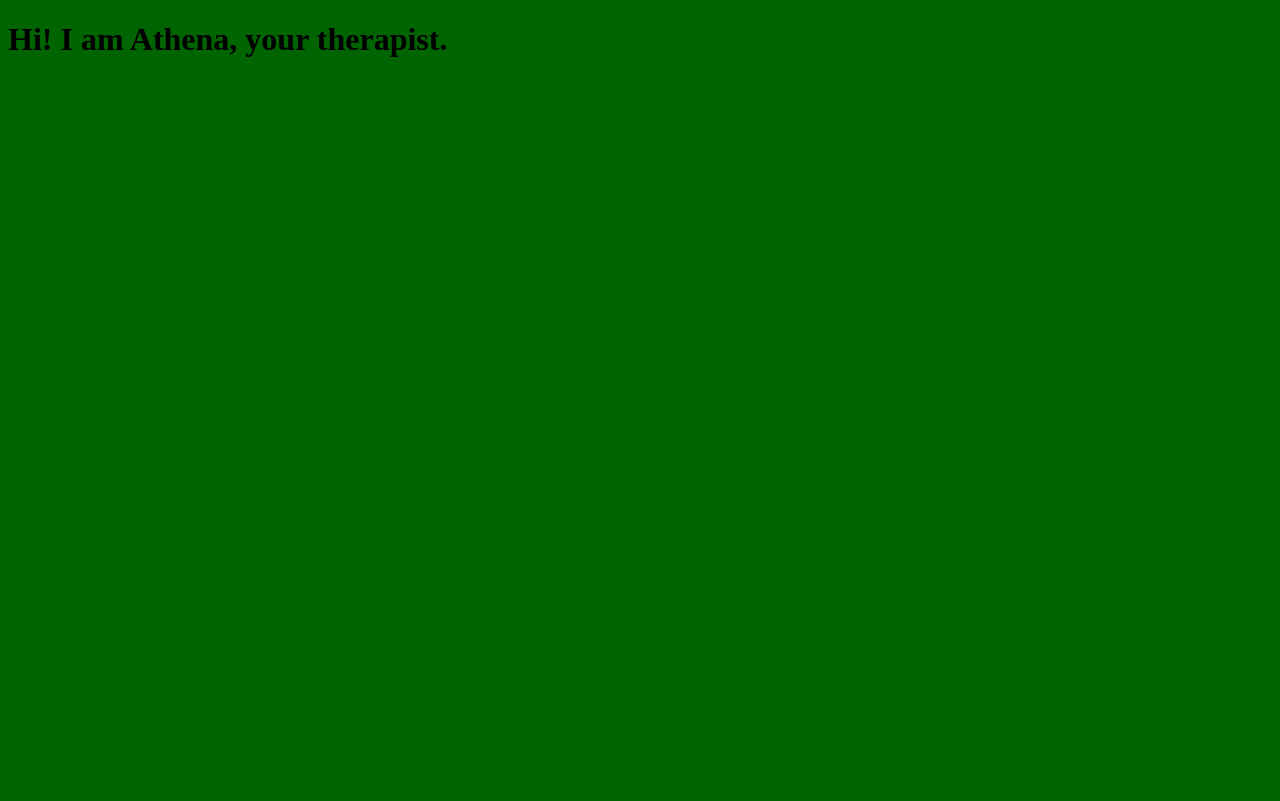
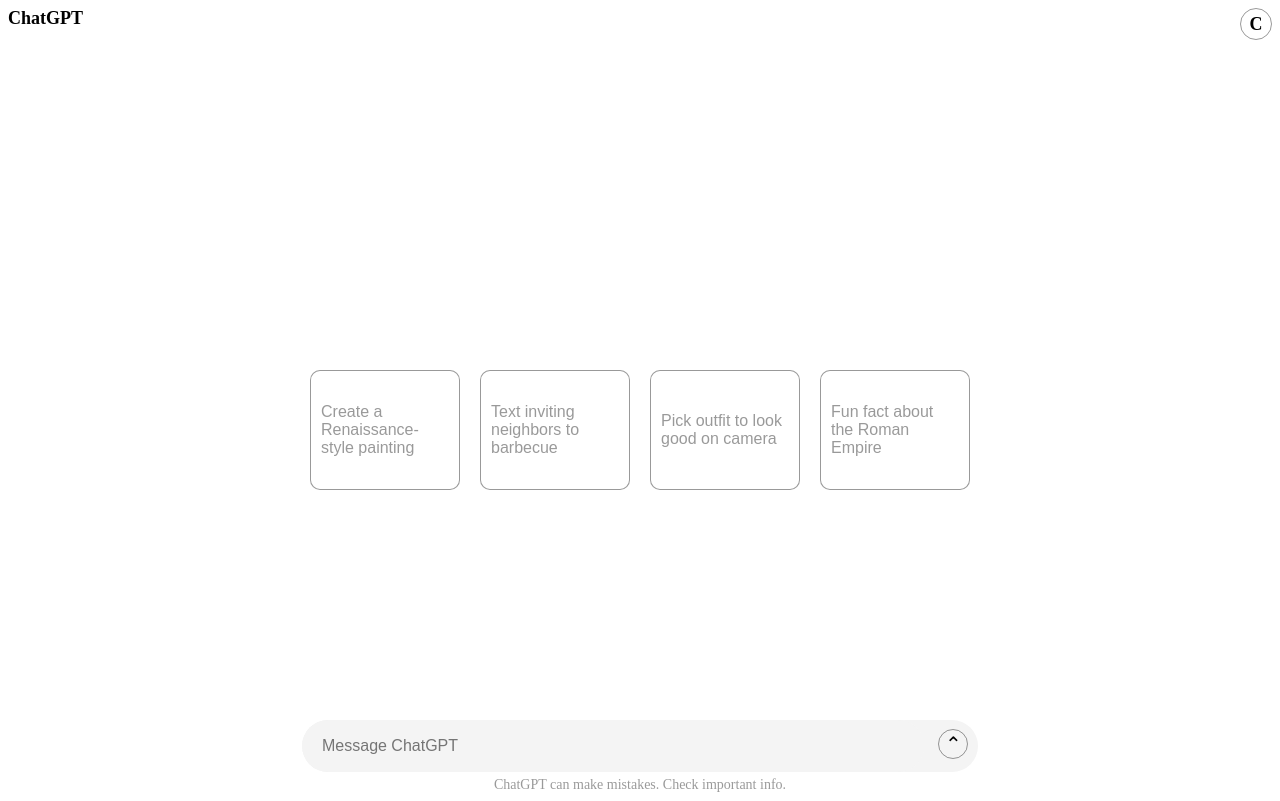
Before and after one commit to carlapascobello/ai-therapist, a plain HTML site: page index.html in a window 1280 px wide. Drawn offline with Linux system fonts and the light colour scheme.

Commit message:
Added HTML and CSS
similar to ChatGPT

```diff
--- a/index.html
+++ b/index.html
@@ -7,7 +7,31 @@
     <title>AI Therapist</title>
   </head>
   <body>
-    <h1>Hi! I am Athena, your therapist.</h1>
+    <header>
+      <span class="upper-left">ChatGPT</span> <span class="upper-right">C</span>
+    </header>
+    <main>
+      <div class="search-suggestions-container">
+        <button class="options">Create a Renaissance-style painting</button>
+        <button class="options">Text inviting neighbors to barbecue</button>
+        <button class="options">Pick outfit to look good on camera</button>
+        <button class="options">Fun fact about the Roman Empire</button>
+      </div>
+      <form action="">
+        <div class="wrapper">
+          <input
+            type="text"
+            name=""
+            class="search-box"
+            id=""
+            placeholder="Message ChatGPT"
+            required
+          />
+          <button class="submit-button">⌃</button>
+        </div>
+      </form>
+      <footer>ChatGPT can make mistakes. Check important info.</footer>
+    </main>
     <script src="src/index.js"></script>
   </body>
 </html>
--- a/src/style.css
+++ b/src/style.css
@@ -1,3 +1,82 @@
-body {
-  background: darkgreen;
+header {
+  display: flex;
+  justify-content: space-between;
+  font-size: 18px;
+  font-weight: 600;
 }
+
+.upper-lelft {
+  line-height: 1.7;
+}
+
+.upper-right {
+  border: 1px solid rgba(0, 0, 0, 0.4);
+  border-radius: 50%;
+  width: 30px;
+  height: 30px;
+  text-align: center;
+  line-height: 1.7;
+}
+
+.search-suggestions-container {
+  padding: 0;
+  display: flex;
+  justify-content: center;
+  margin: 320px auto 220px;
+}
+
+.options {
+  text-align: left;
+  color: rgba(0, 0, 0, 0.4);
+  font-size: 16px;
+  background: white;
+  padding: 10px;
+  border: 1px solid rgba(0, 0, 0, 0.4);
+  margin: 10px;
+  border-radius: 10px;
+  width: 150px;
+  height: 120px;
+}
+
+form {
+  text-align: center;
+}
+
+.search-box {
+  width: 600px;
+  height: 50px;
+  padding-left: 20px;
+  font-size: 16px;
+  background-color: #f4f4f4;
+  color: #4f4f4f;
+}
+
+footer {
+  text-align: center;
+  padding-top: 5px;
+  font-size: 14px;
+  color: rgba(0, 0, 0, 0.4);
+}
+
+.wrapper {
+  display: inline-block;
+  background-color: #f4f4f4;
+  border-radius: 50px;
+}
+
+input,
+.submit-button {
+  background-color: transparent;
+  border: 0;
+  margin-right: 10px;
+  border: none;
+  border-radius: 50px;
+}
+
+.submit-button {
+  font-size: 20px;
+  border: 1px solid rgba(0, 0, 0, 0.4);
+  border-radius: 50%;
+  width: 30px;
+  height: 30px;
+}
```
